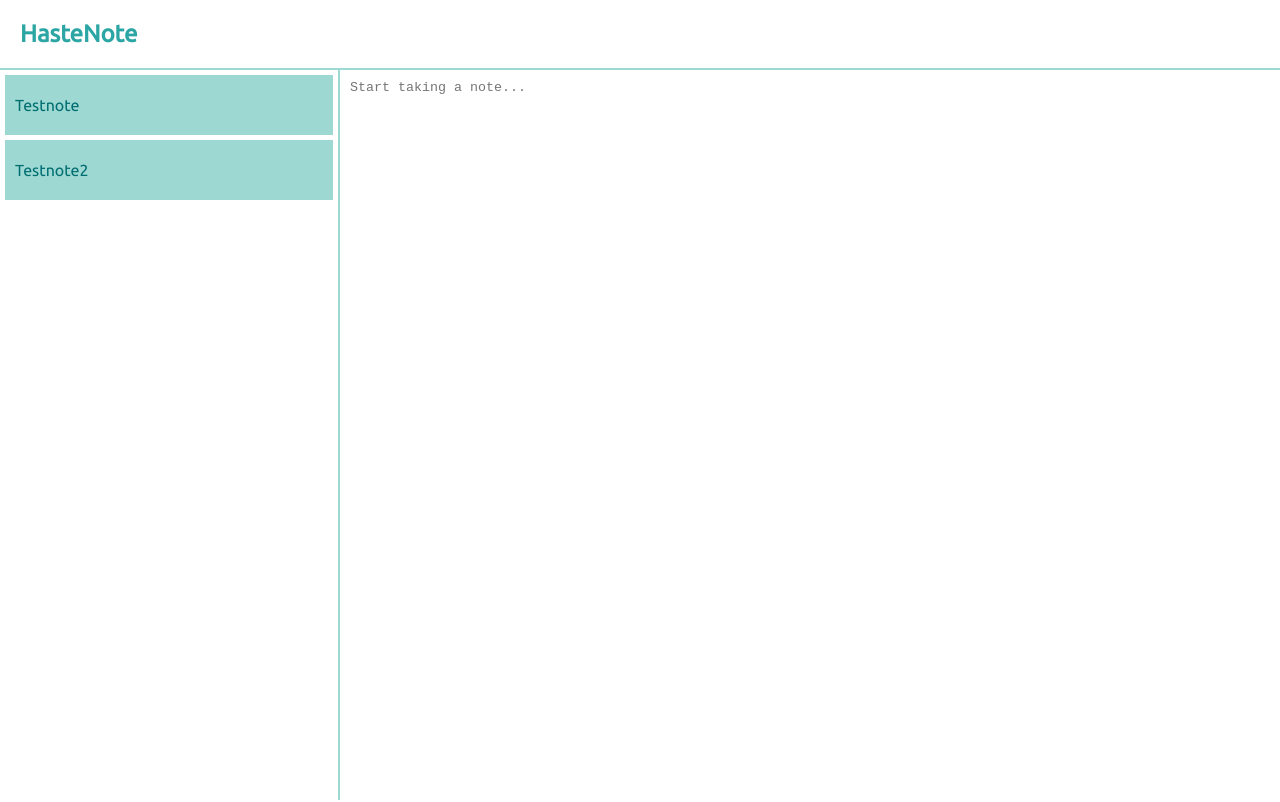
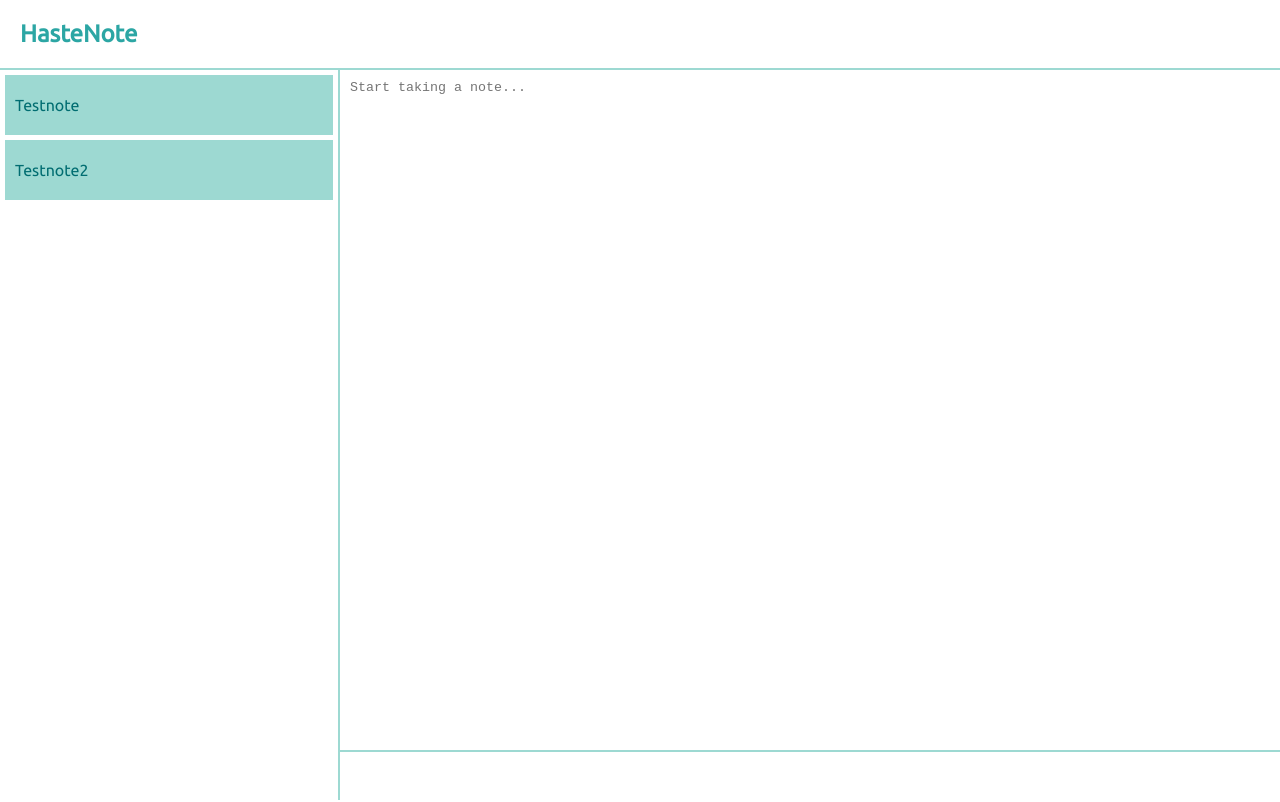
Before and after one commit to czaarek99/HasteNote, a React (Create React App) app: page / in a window 1280 px wide. Built offline with nearby package versions, Linux system fonts and the light colour scheme.

Commit message:
Add action list container

```diff
--- a/src/components/Editor.jsx
+++ b/src/components/Editor.jsx
@@ -4,9 +4,12 @@ import "../styles/editor.css"
 class Editor extends Component {
     render() {
         return (
-            <div className="noteEditor">
+            <section className="noteEditor">
                 <textarea className="textEditorArea" placeholder="Start taking a note..."/>
-            </div>
+                <section className="noteActionList">
+
+                </section>
+            </section>
         );
     }
 }
--- a/src/styles/editor.css
+++ b/src/styles/editor.css
@@ -8,7 +8,7 @@
 }
 
 .textEditorArea {
-    height: 100%;
+    height: calc(100% - 50px);
     width: 100%;
     border: none;
     overflow: auto;
@@ -20,3 +20,8 @@
     box-sizing: border-box;
     display: block;
 }
+
+.noteActionList {
+    height: 50px;
+    border-top: 2px solid #9DD9D2;
+}
```
